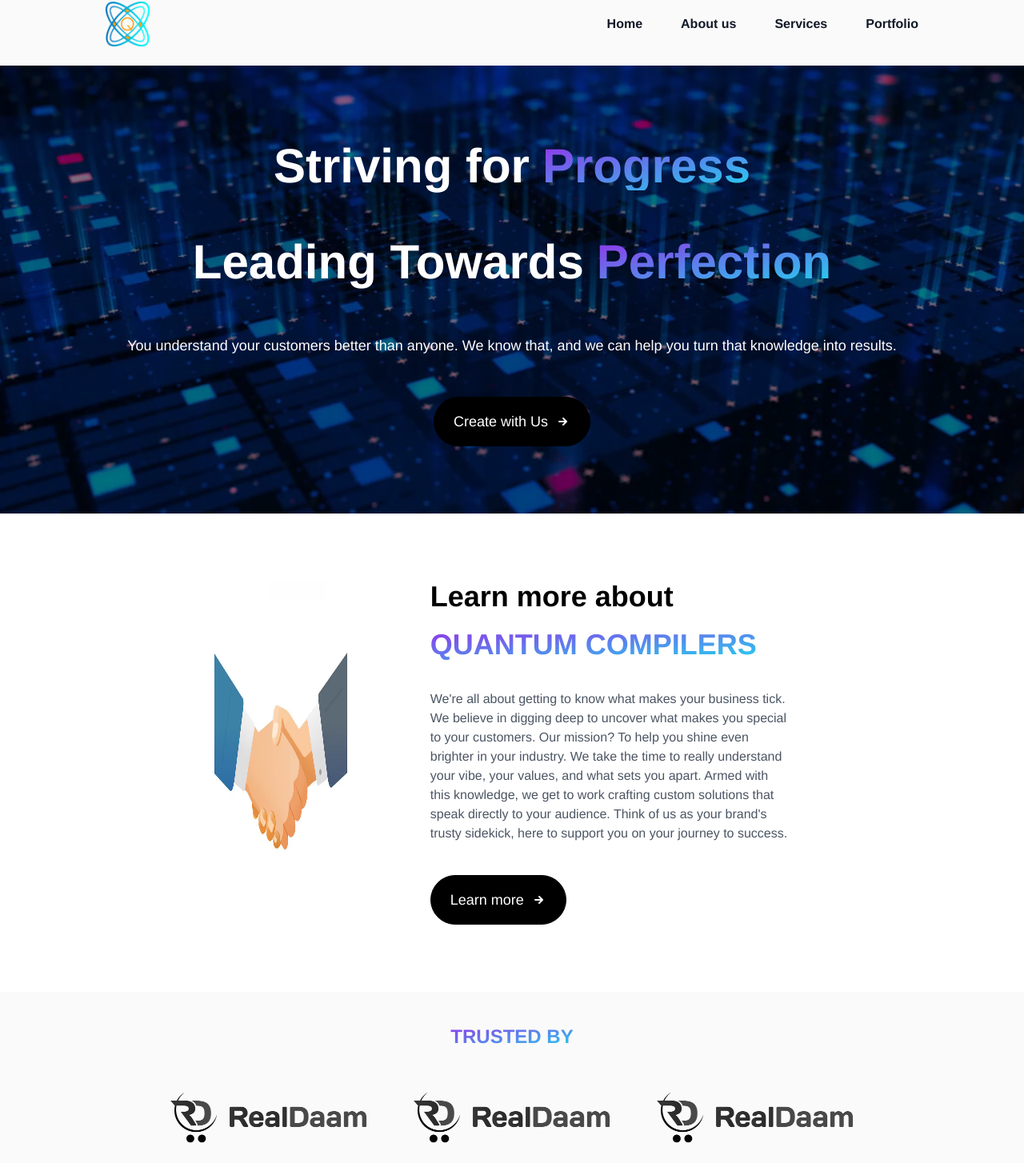
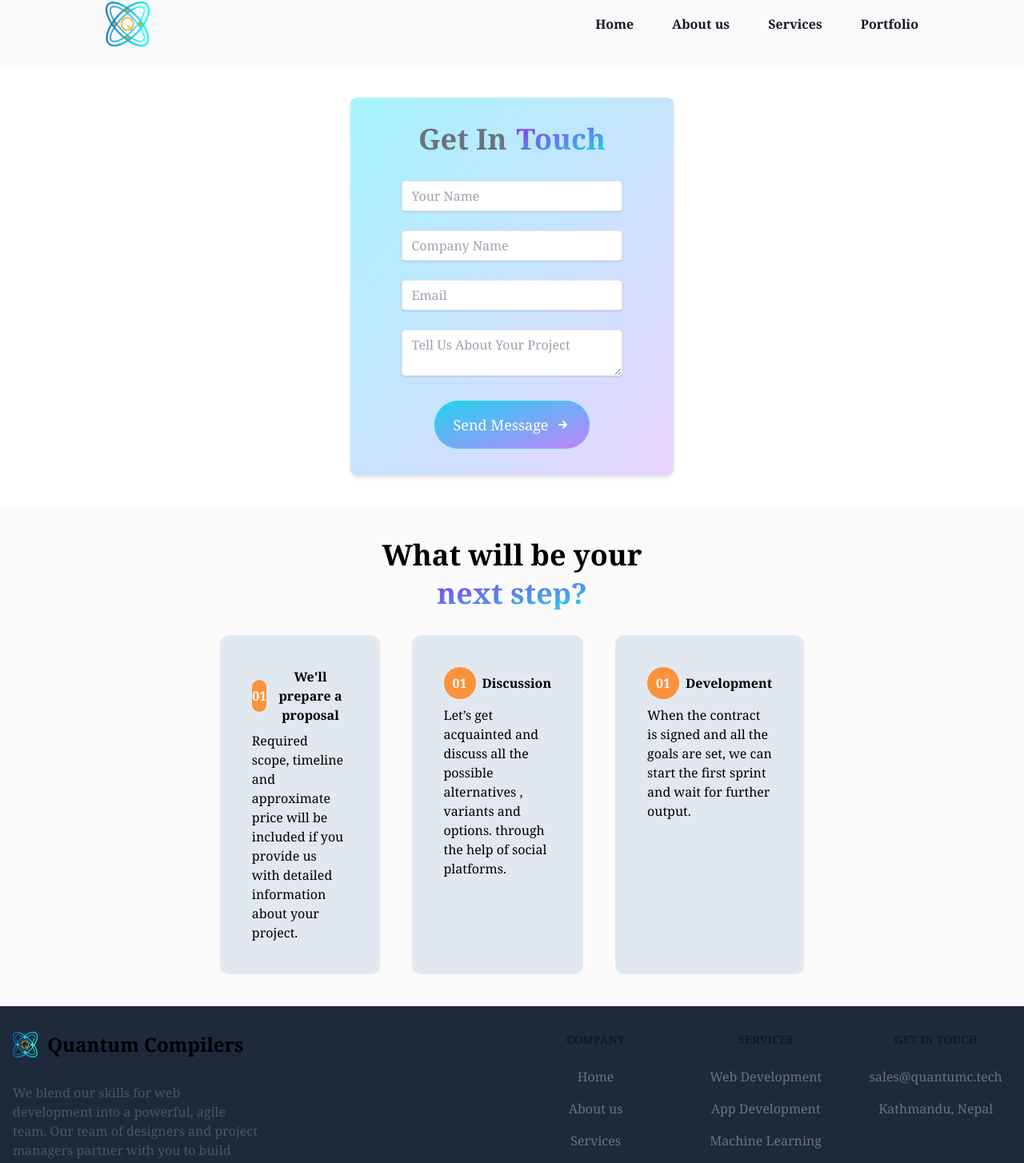
Before and after one commit to Rajan66/QuantumC, a React (Create React App) app: page /contact in a window 1280 px wide. Shown: the part 22-1476 px from the top of the page at 80% size. Built offline with nearby package versions, Linux system fonts and the light colour scheme.

Commit message:
Added contact page

```diff
--- a/src/App.css
+++ b/src/App.css
@@ -1,5 +1,5 @@
 .App {
   text-align: center;
-  font-family: Helvetica;
+  font-family: Georgia;
   background-color: rgb(250, 250, 250);
 }
--- a/src/App.js
+++ b/src/App.js
@@ -1,26 +1,20 @@
+import { BrowserRouter as Router, Route, Routes } from "react-router-dom";
+
+import Home from './pages/Home'
+import Contact from './pages/Contact'
+import Navbar from "./components/Navbar";
 import Footer from "./components/Footer";
-import Hero from "./components/Hero";
-import Navbar from "./components/Navbar";
-import Intro from "./components/Intro";
-import Services from "./components/Services";
-import Works from "./components/Works";
-import Aboutus from "./components/Aboutus";
-import Inquiry from "./components/Inquiry";
-import DevProcess from "./components/DevProcess";
-import Trust from "./components/Trust";
 
 function App() {
   return (
     <div className="App">
       <Navbar />
-      <Hero />
-      <Intro />
-      <Trust />
-      <Services />
-      <Works />
-      <DevProcess />
-      <Aboutus />
-      <Inquiry />
+      <Router>
+        <Routes>
+          <Route path="/" Component={Home} />
+          <Route path="/contact" Component={Contact} />
+        </Routes>
+      </Router>
       <Footer />
     </div>
   );
--- /dev/null
+++ b/src/components/ContactForm.js
@@ -0,0 +1,37 @@
+import React from 'react'
+
+const ContactForm = () => {
+    return (
+        <section className='bg-white p-10 w-full flex h-auto justify-center'>
+            <div className='flex flex-col justify-center bg-gradient-to-br from-cyan-200 to-purple-200 p-8 rounded-lg shadow-md'>
+                <div className='flex gap-3 justify-center'>
+                    <h1 className=' text-2xl lg:text-4xl font-bold mb-8 lg:mb-8 text-gray-500'>Get In</h1>
+                    <h1 className=' bg-gradient-to-br from-purple-600 to-cyan-400 bg-clip-text text-transparent  text-2xl lg:text-4xl font-bold mb-8 lg:mb-8 '>Touch</h1>
+                </div>
+                <form class=" px-8 ">
+                    <div class="mb-6">
+                        <input class="shadow appearance-none border rounded w-full py-2 px-3 text-gray-700 leading-tight focus:outline-none focus:shadow-outline" type="text" placeholder="Your Name" />
+                    </div>
+                    <div class="mb-6">
+                        <input class="shadow appearance-none border rounded w-full py-2 px-3 text-gray-700 leading-tight focus:outline-none focus:shadow-outline" type="text" placeholder="Company Name" />
+                    </div>
+                    <div class="mb-6">
+                        <input class="shadow appearance-none border rounded w-full py-2 px-3 text-gray-700 leading-tight focus:outline-none focus:shadow-outline" type="text" placeholder="Email" />
+                    </div>
+                    <div class="mb-6">
+                        <textarea class="shadow appearance-none border rounded w-full py-2 px-3 text-gray-700 leading-tight focus:outline-none focus:shadow-outline" type="text" placeholder="Tell Us About Your Project" />
+                    </div>
+                    <button class="border bg-gradient-to-br from-cyan-400 to-purple-400 border-cyan-200  text-white transition-all  text-lg hover:text-black py-4 px-6 rounded-full mx-10 flex items-center justify-center">
+                        <span>Send Message</span>
+                        <svg xmlns="http://www.w3.org/2000/svg" className="h-5 w-5 ml-2" viewBox="0 0 20 20" fill="currentColor">
+                            <path fillRule="evenodd" d="M5 10a1 1 0 011-1h6.586l-2.293-2.293a1 1 0 011.414-1.414l4 4a1 1 0 010 1.414l-4 4a1 1 0 01-1.414-1.414L12.586 11H6a1 1 0 01-1-1z" clipRule="evenodd" />
+                        </svg>
+                    </button>
+                </form>
+            </div>
+
+        </section >
+    )
+}
+
+export default ContactForm
--- a/src/components/Inquiry.js
+++ b/src/components/Inquiry.js
@@ -1,4 +1,5 @@
 import React from 'react'
+import { Link } from 'react-router-dom'
 
 const Inquiry = () => {
     return (
@@ -11,12 +12,12 @@ const Inquiry = () => {
                         you through product case studies that you can relate to.</p>
                 </div>
                 <div className='flex mt-[10px] justify-center'>
-                    <button class="border border-black bg-black text-white transition-all hover:bg-white text-lg hover:text-black py-4 px-6 rounded-full mx-10 flex items-center justify-center">
+                    <Link to="/contact" class="border border-black bg-black text-white transition-all hover:bg-white text-lg hover:text-black py-4 px-6 rounded-full mx-10 flex items-center justify-center">
                         <span>Schedule a Consult</span>
                         <svg xmlns="http://www.w3.org/2000/svg" className="h-5 w-5 ml-2" viewBox="0 0 20 20" fill="currentColor">
                             <path fillRule="evenodd" d="M5 10a1 1 0 011-1h6.586l-2.293-2.293a1 1 0 011.414-1.414l4 4a1 1 0 010 1.414l-4 4a1 1 0 01-1.414-1.414L12.586 11H6a1 1 0 01-1-1z" clipRule="evenodd" />
                         </svg>
-                    </button>
+                    </Link>
                 </div>
             </div>
         </section>
--- a/src/components/Navbar.js
+++ b/src/components/Navbar.js
@@ -1,6 +1,5 @@
 import React from 'react'
 import logo from '../images/logo.png'
-import coverimg from '../images/hero.jpg'
 
 const Navbar = () => {
     const navLinks = [
--- a/src/components/Trust.js
+++ b/src/components/Trust.js
@@ -10,8 +10,8 @@ const Trust = () => {
                 </h1>
                 <div className='flex gap-12'>
                     <img src={realdaamLogo} className='w-64 h-full filter grayscale hover:grayscale-0 ease-in-out' />
-                    <img src={realdaamLogo} className='w-64 h-full filter grayscale hover:grayscale-0 ease-in-out' />
-                    <img src={realdaamLogo} className='w-64 h-full filter grayscale hover:grayscale-0 ease-in-out' />
+                    {/* <img src={realdaamLogo} className='w-64 h-full filter grayscale hover:grayscale-0 ease-in-out' />
+                    <img src={realdaamLogo} className='w-64 h-full filter grayscale hover:grayscale-0 ease-in-out' /> */}
                 </div>
             </div>
         </section>
--- a/src/pages/Contact.js
+++ b/src/pages/Contact.js
@@ -1,9 +1,57 @@
 import React from 'react'
+import ContactForm from '../components/ContactForm'
 
 const Contact = () => {
   return (
-    <section>
-
+    <section className=''>
+      <ContactForm />
+      <div className=' p-10'>
+        <div className='flex flex-col items-center'>
+          <h1 className=" text-4xl font-bold mb-2">What will be your</h1>
+          <h1 className=" text-4xl font-bold mb-8 bg-gradient-to-br from-purple-600 to-cyan-400 bg-clip-text text-transparent">next step?</h1>
+        </div>
+        <div class='justify-center md:gap-6 md:grid md:grid-cols-2 lg:flex lg:gap-10 lg:mx-60'>
+          <div class='bg-slate-200 p-6 lg:p-10 rounded-xl w-full lg:w-1/3 mb-6 lg:mb-0'>
+            <div class='flex items-center justify-start gap-2 mb-2'>
+              <p class='rounded-full bg-orange-400 w-8 h-8 lg:w-10 lg:h-10 flex justify-center items-center font-bold font-serif text-white'>
+                01
+              </p>
+              <p class='font-extrabold'>
+                We'll prepare a proposal
+              </p>
+            </div>
+            <p class='text-start'>
+              Required scope, timeline and approximate price will be included if you provide us with detailed information about your project.
+            </p>
+          </div>
+          <div class='bg-slate-200 p-6 lg:p-10 rounded-xl w-full lg:w-1/3 mb-6 lg:mb-0'>
+            <div class='flex items-center justify-start gap-2 mb-2'>
+              <p class='rounded-full bg-orange-400 w-8 h-8 lg:w-10 lg:h-10 flex justify-center items-center font-bold font-serif text-white'>
+                01
+              </p>
+              <p class='font-extrabold'>
+                Discussion
+              </p>
+            </div>
+            <p class='text-start'>
+              Let’s get acquainted and discuss all the possible alternatives , variants and options. through the help of social platforms.
+            </p>
+          </div>
+          <div class='bg-slate-200 p-6 lg:p-10 rounded-xl w-full lg:w-1/3 mb-6 lg:mb-0'>
+            <div class='flex items-center justify-start gap-2 mb-2'>
+              <p class='rounded-full bg-orange-400 w-8 h-8 lg:w-10 lg:h-10 flex justify-center items-center font-bold font-serif text-white'>
+                01
+              </p>
+              <p class='font-extrabold'>
+                Development
+              </p>
+            </div>
+            <p class='text-start'>
+              When the contract is signed and all the goals are set, we can start the first sprint and wait for further output.
+            </p>
+          </div>
+        </div>
+      </div>
     </section>
   )
 }
--- /dev/null
+++ b/src/pages/Home.js
@@ -0,0 +1,28 @@
+import React from 'react'
+
+import Hero from "../components/Hero";
+import Intro from "../components/Intro";
+import Services from "../components/Services";
+import Works from "../components/Works";
+import Aboutus from "../components/Aboutus";
+import Inquiry from "../components/Inquiry";
+import DevProcess from "../components/DevProcess";
+import Trust from "../components/Trust";
+
+
+const Home = () => {
+    return (
+        <>
+            <Hero />
+            <Intro />
+            <Trust />
+            <Services />
+            <Works />
+            <DevProcess />
+            <Aboutus />
+            <Inquiry />
+        </>
+    )
+}
+
+export default Home
```
